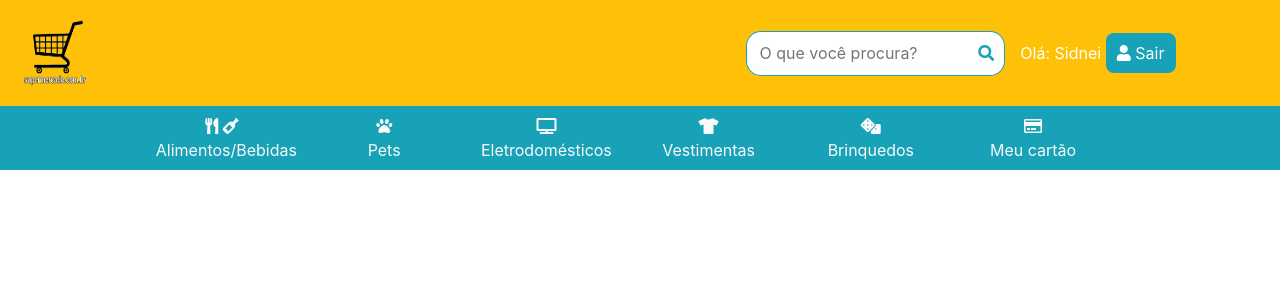
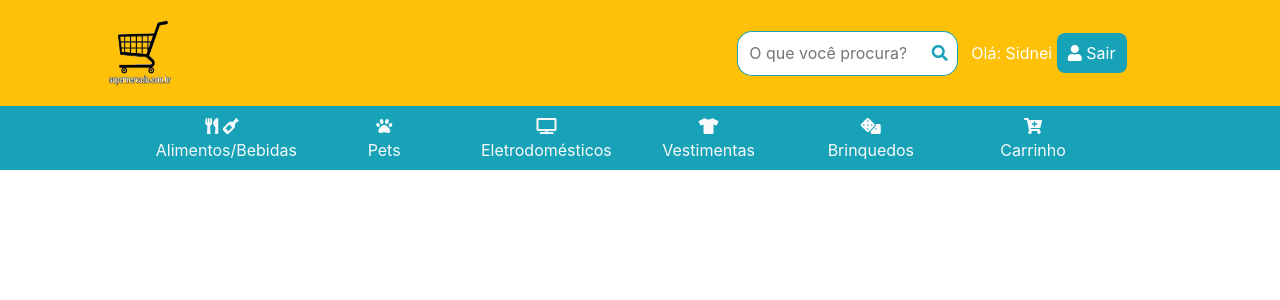
Before and after one commit to SidSan97/Site-Market, a PHP site: page /home.html in a window 1280 px wide. Shown: the top 300 px of the page. Run offline with PHP 8.4, Linux system fonts and the light colour scheme; some libraries are stand-ins or nearby versions; some web fonts are replaced.

Commit message:
Ajustes de responsividade do navbar superior

```diff
--- a/css/home.css
+++ b/css/home.css
@@ -10,7 +10,6 @@ body
     display: flex;
     width: 100%;
     height: 20%;
-    background-color: #ffc107;
 }
 
 #div-sup img
@@ -74,6 +73,13 @@ body
     list-style-type: none;
 }
 
+.div-navbar ul li:hover
+{
+    background-color: rgb(250, 250, 250);
+    color: #fd7e14;
+    border-radius: 4px;
+}
+
 #input
 {
     height: 45px;
--- a/home.html
+++ b/home.html
@@ -12,7 +12,9 @@
     <title>home</title>
 </head>
  <body>
-    <nav class="navbar navbar-expand-lg navbar-light bg-warning">
+   <section style="background-color: #ffc107;">
+      <div class="container">
+         <nav class="navbar navbar-expand-lg navbar-light">
             <a class="navbar-brand" href="#"><img src="assets/logomercado.png" height="80px" width="80px"></a>
             <button class="navbar-toggler" type="button" data-toggle="collapse" data-target="#conteudoNavbarSuportado1" aria-controls="conteudoNavbarSuportado" aria-expanded="false" aria-label="Alterna navegação">
                <span class="navbar-toggler-icon"></span>
@@ -31,6 +33,8 @@
               </form>
            </div>
       </nav>
+    </div>
+  </section>
 
     <div class="div-navbar">
         <nav class="navbar navbar-expand-lg navbar-light bg-info text-light">
@@ -61,8 +65,9 @@
                  </li>
 
                  <li class="col-md-2">
-                   <a><i class="far fa-credit-card"></i><br> Meu cartão  </a>
+                   <a><i class="fas fa-cart-plus"></i><br> Carrinho </a>
                  </li>
+
            </ul>
           </div>
 
```
Lines whose indentation alone changed are shown as unchanged.
